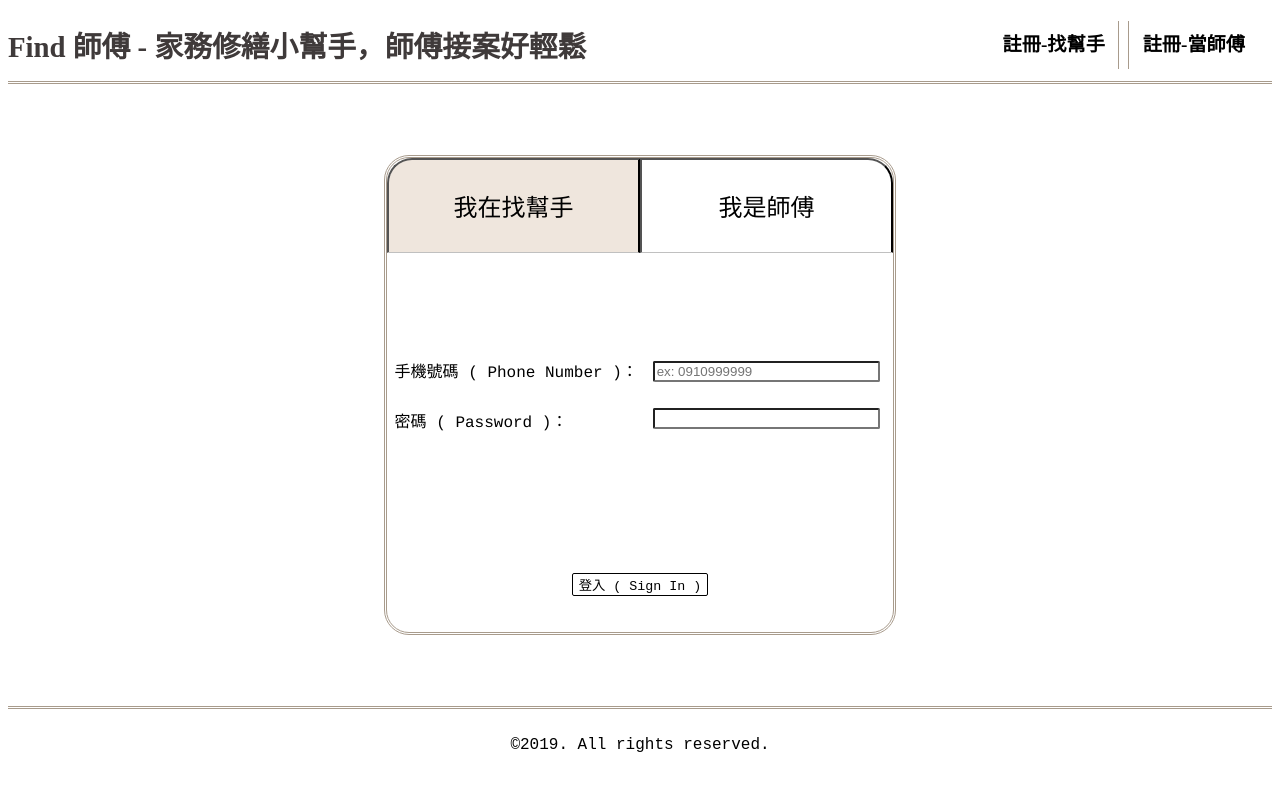
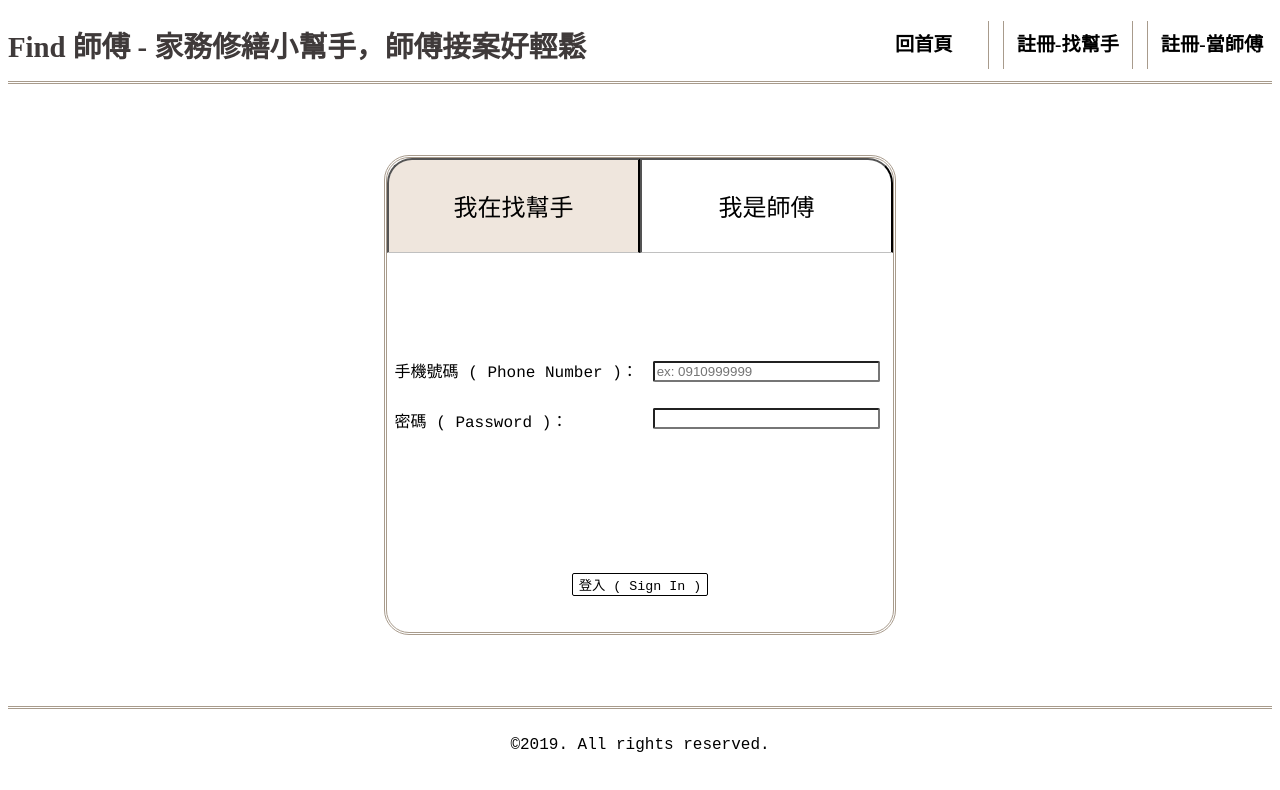
Before and after one commit to DuoChang/final-project, a website: page pages/signin.html in a window 1280 px wide. Drawn offline with Linux system fonts and the light colour scheme.

Commit message:
add index link in sign in / sign up page

```diff
--- a/pages/css/customer.css
+++ b/pages/css/customer.css
@@ -2,11 +2,13 @@
 @import url("basic.css");
 @import url("buttons.css");
 
+#index,
 #searchorders,
 #customerprocess{
   border-left: 1px solid  #A89B8C;
 }
 
+#index,
 #signinlink{
   border-right: 1px solid  #A89B8C;
 }
--- a/pages/css/master.css
+++ b/pages/css/master.css
@@ -2,6 +2,7 @@
 @import url("basic.css");
 @import url("buttons.css");
 
+#index,
 #customerprofile,
 #masterprocess{
 
@@ -9,6 +10,7 @@
 
 }
 
+#index,
 #searchorders,
 #signinlink{
 
--- a/pages/css/signin.css
+++ b/pages/css/signin.css
@@ -1,12 +1,14 @@
 
 @import url("basic.css");
 
+#index,
 #signuplinkcustomer{
 
   border-right:1px solid  #A89B8C;
 
 }
 
+#signuplinkcustomer,
 #signuplinkmaster{
 
   border-left: 1px solid  #A89B8C;
--- a/pages/signin.html
+++ b/pages/signin.html
@@ -19,6 +19,7 @@
             <div>Find 師傅 - 家務修繕小幫手，師傅接案好輕鬆</div>
 	  			</div>
 	  			<div class="headeright">
+            <a href="/"><div id="index">回首頁</div></a>
 		  			<a href="signup-customer.html"><div id="signuplinkcustomer">註冊-找幫手</div></a>
 		  			<a href="signup-master.html"><div id="signuplinkmaster">註冊-當師傅</div></a>
 	  			</div>
```
Also changed, not shown: pages/signup-customer.html (+1 -0 lines), pages/signup-master.html (+1 -0 lines).
